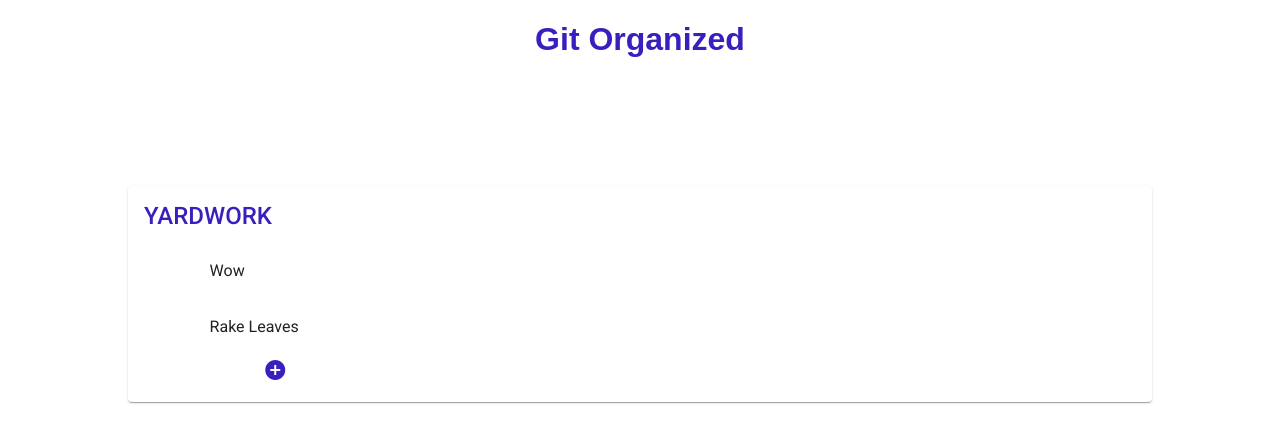
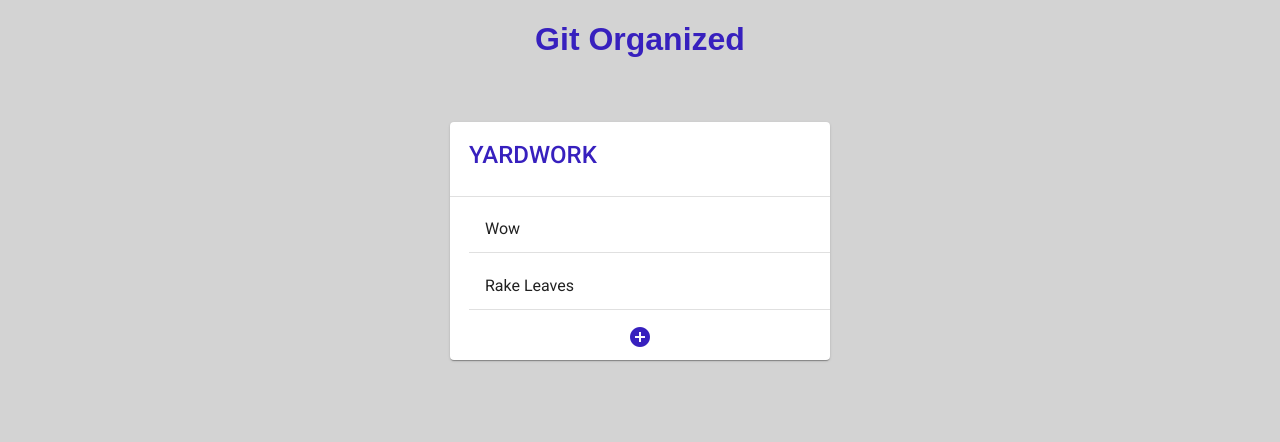
Before and after one commit to zmachine82/todo-list, an Angular app: page / in a window 1280 px wide. Shown: the top 442 px of the page. Built offline with nearby package versions, Linux system fonts and the light colour scheme.

Commit message:
make it a bit cleaner

```diff
--- a/src/app/app.component.html
+++ b/src/app/app.component.html
@@ -1,12 +1,17 @@
-<h1 class="title">{{title}}</h1>
+<div class="page">
 
 
-<div class="list-container">
-  <mat-card>
-    <mat-card-title>{{list.name}}</mat-card-title>
+  <h1 class="title">{{title}}</h1>
+
+
+  <div class="list-container">
+    <mat-card>
+      <mat-card-title>{{list.name}}</mat-card-title>
+      <mat-divider></mat-divider>
     <mat-card-content>
       <mat-list *ngFor="let task of list.todos" class="todos">
         <mat-list-item>{{task.task}}</mat-list-item>
+        <mat-divider></mat-divider>
       </mat-list>
       <form *ngIf="adding" (submit)="addTodo()">
         <mat-form-field >
@@ -22,3 +27,4 @@
   </mat-card>
 
 </div>
+</div>
--- a/src/app/app.component.scss
+++ b/src/app/app.component.scss
@@ -16,13 +16,27 @@
 }
 
 .list-container {
-    margin: 10%;
+    margin: 5%;
+    justify-content: center;
+    display: flex;
     mat-card {
+        padding: 0;
+        width: 33%;
         mat-card-title {
+            padding: 5%;
             color: $main-blue;
         }
         mat-card-content {
+            display: flex;
+            flex-direction: column;
             color: $main-blue;
+            justify-content: center;
+            form {
+                mat-form-field {
+                    width: 50%;
+                    margin-left: 5%;
+                }
+            }
         }
     }
 }
@@ -38,5 +52,8 @@
 }
 
 .newTodoButton {
-    margin-left: 10%;
+    width: 100%;
+    margin: 0;
+    padding: 0;
+    height: 50px;
 }
--- a/src/app/app.module.ts
+++ b/src/app/app.module.ts
@@ -10,6 +10,7 @@ import {MatInputModule} from '@angular/material/input';
 import {MatFormFieldModule} from '@angular/material/form-field';
 import { FormsModule } from '@angular/forms';
 import {MatListModule} from '@angular/material/list';
+import {MatDividerModule} from '@angular/material/divider';
 @NgModule({
   declarations: [
     AppComponent
@@ -24,7 +25,8 @@ import {MatListModule} from '@angular/material/list';
     MatCardModule,
     MatInputModule,
     MatFormFieldModule,
-    MatListModule
+    MatListModule,
+    MatDividerModule
   ],
   providers: [],
   bootstrap: [AppComponent]
--- a/src/index.html
+++ b/src/index.html
@@ -10,7 +10,7 @@
   <link href="https://fonts.googleapis.com/css?family=Roboto:300,400,500" rel="stylesheet">
   <link href="https://fonts.googleapis.com/icon?family=Material+Icons" rel="stylesheet">
 </head>
-<body>
+<body style="background: lightgray;">
   <app-root></app-root>
 </body>
 </html>
```
